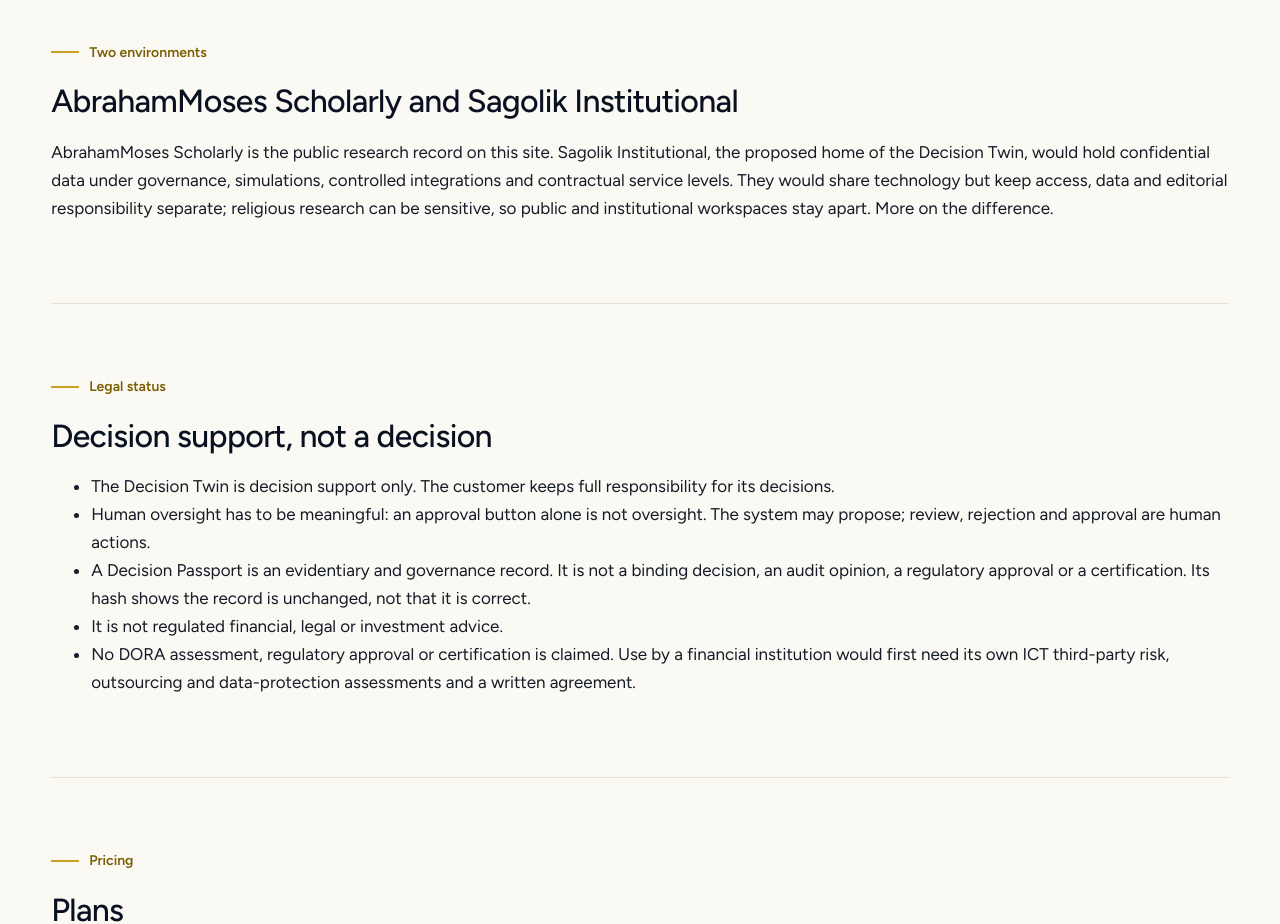
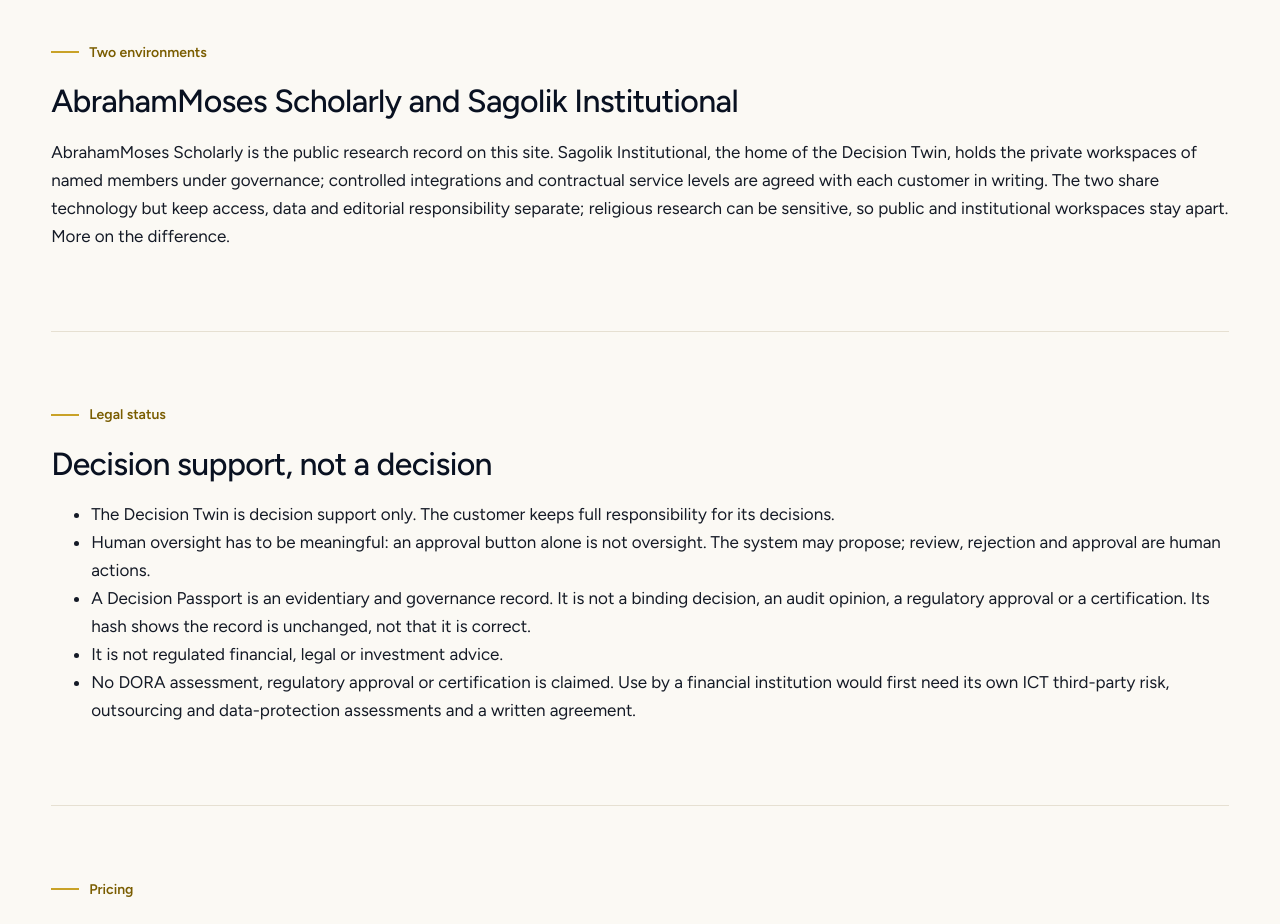
Before and after one commit to QuantityNetwork/FaithCompass, a Next.js app: page /institutional/decision-twin in a window 1280 px wide. Shown: the part 2380-3304 px from the top of the page. Built offline with nearby package versions, Linux system fonts and the light colour scheme.

Commit message:
Decision Twin: Sagolik Institutional holds the private workspaces (no 'proposed'/'would'); e2e expects the new status line

```diff
--- a/src/app/institutional/decision-twin/page.tsx
+++ b/src/app/institutional/decision-twin/page.tsx
@@ -159,9 +159,10 @@ export default function DecisionTwinPage() {
             </h2>
           </div>
           <p>
-            AbrahamMoses Scholarly is the public research record on this site. Sagolik Institutional, the proposed home of the
-            Decision Twin, would hold confidential data under governance, simulations, controlled integrations and contractual
-            service levels. They would share technology but keep access, data and editorial responsibility separate; religious
+            AbrahamMoses Scholarly is the public research record on this site. Sagolik Institutional, the home of the Decision
+            Twin, holds the private workspaces of named members under governance; controlled integrations and contractual service
+            levels are agreed with each customer in writing. The two share technology but keep access, data and editorial
+            responsibility separate; religious
             research can be sensitive, so public and institutional workspaces stay apart.{' '}
             <Link href="/institutional#decision-room">More on the difference</Link>.
           </p>
```
Also changed, not shown: 1 other file (tests, documents, lock files or other folders).
